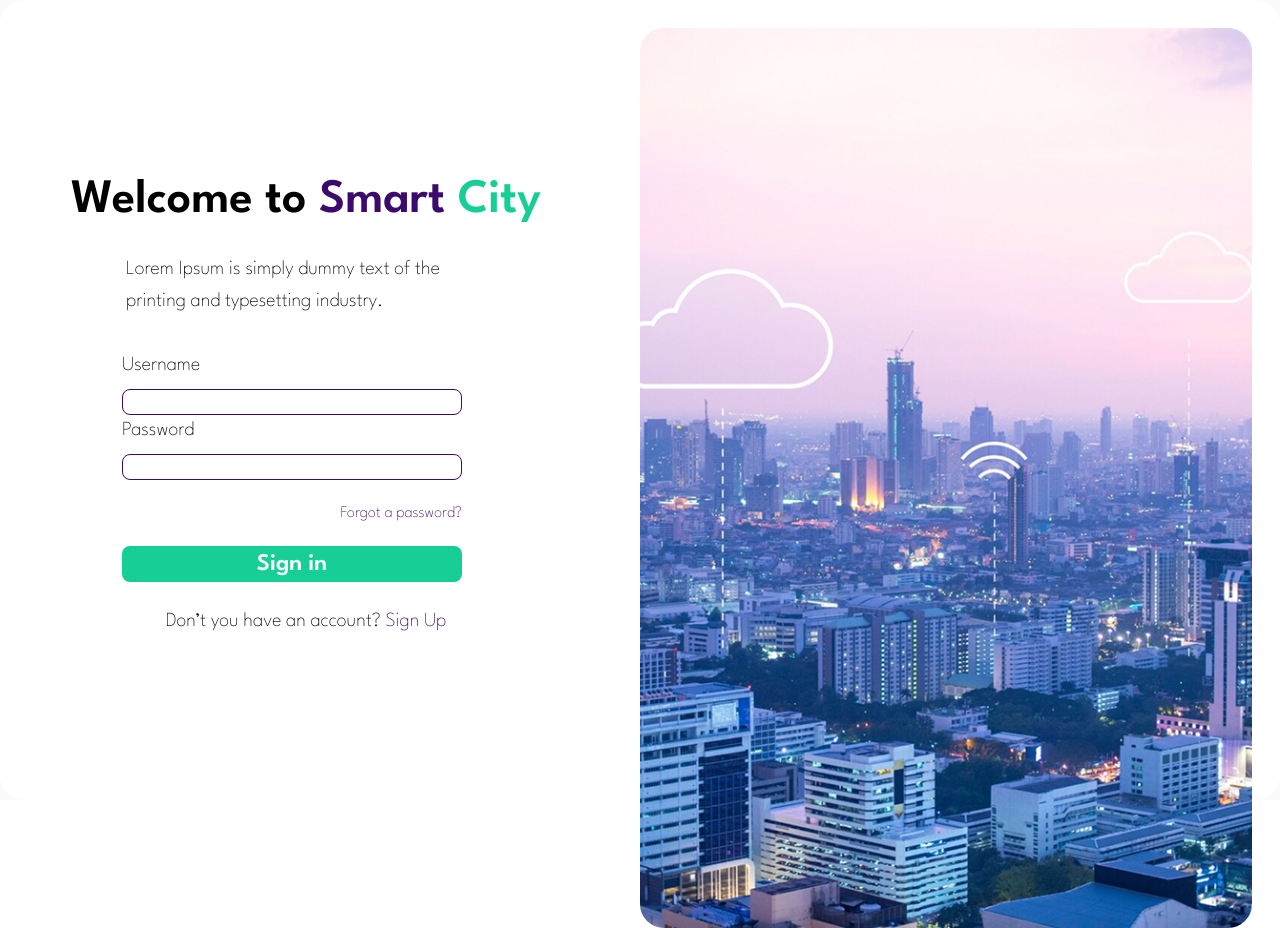
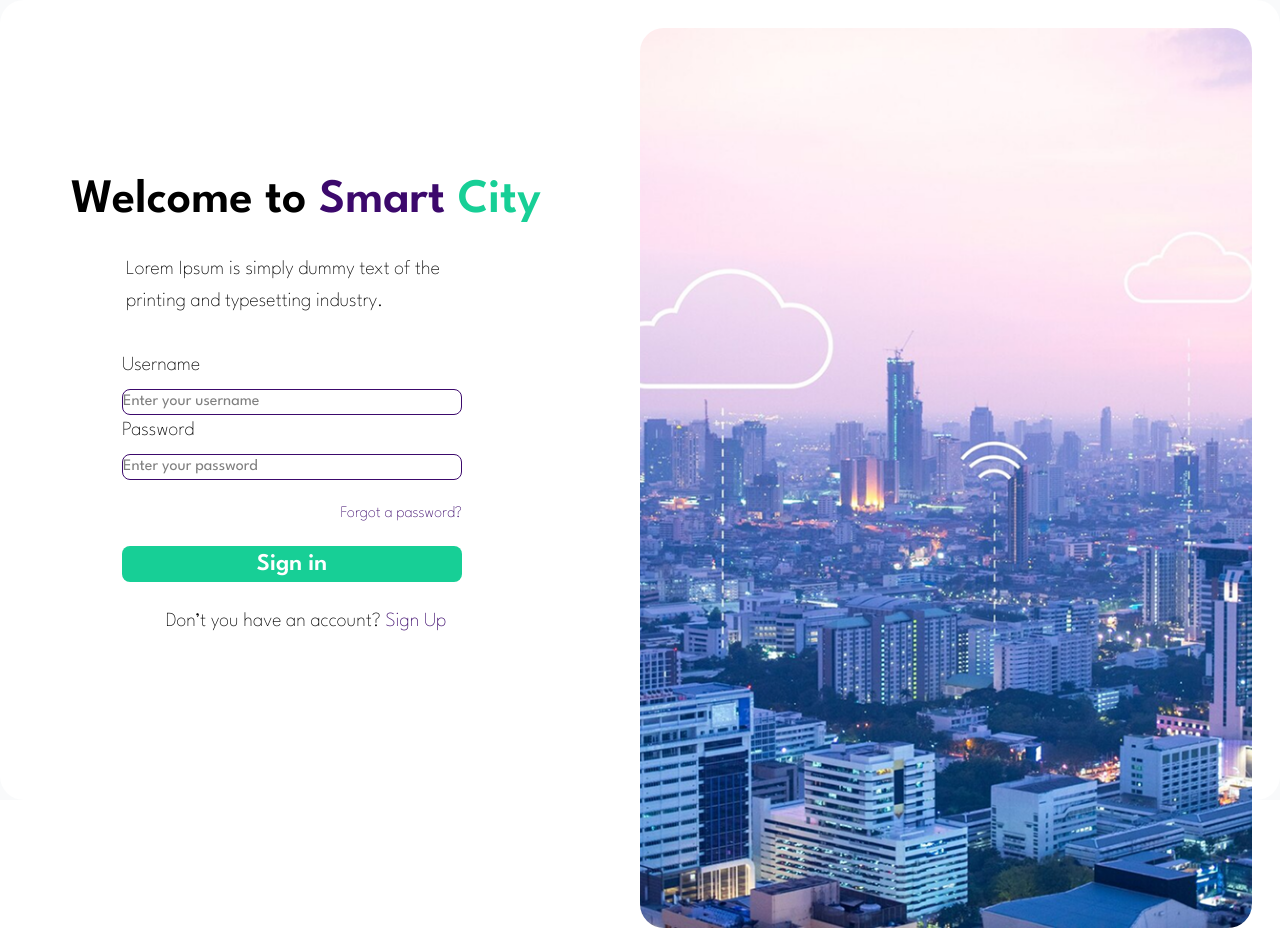
Before and after one commit to LucasBareli/Smart-City-PWFE, a React (Vite) app in the folder front/: page / in a window 1280 px wide. Built offline with nearby package versions, Linux system fonts and the light colour scheme; a web font is replaced by a local one.

Commit message:
23-05-2025

```diff
--- a/front/src/pages/SignIn.jsx
+++ b/front/src/pages/SignIn.jsx
@@ -59,6 +59,7 @@ function SignIn() {
                 id="user"
                 type="text"
                 className="w-85 !ml-10 px-4 py-3 league-regular border border-[#3C096C] rounded-lg focus:outline-none focus:ring-2 focus:ring-[#3C096C]"
+                placeholder="Enter your username"
                 value={user}
                 onChange={(e) => setUser(e.target.value)}
               />
@@ -74,10 +75,12 @@ function SignIn() {
                 id="password"
                 type="password"
                 className="w-85 !ml-10 px-4 py-3 league-regular border border-[#3C096C] rounded-lg focus:outline-none focus:ring-2 focus:ring-[#3C096C]"
+                placeholder="Enter your password"
                 value={password}
                 onChange={(e) => setPassword(e.target.value)}
               />
             </div>
+
             <div className="text-right !mt-5">
               <a
                 href="#"
--- a/front/src/pages/SignUp.jsx
+++ b/front/src/pages/SignUp.jsx
@@ -61,6 +61,7 @@ function SignUp() {
                                 type="text"
                                 value={formData.username}
                                 onChange={handleChange}
+                                placeholder="Enter your username"
                                 className="w-85 !ml-10 px-4 py-3 league-regular border border-[#3C096C] rounded-lg focus:outline-none focus:ring-2 focus:ring-[#3C096C] !mt-2"
                             />
                         </div>
@@ -73,6 +74,7 @@ function SignUp() {
                                 type="password"
                                 value={formData.password}
                                 onChange={handleChange}
+                                placeholder="Enter your password"
                                 className="w-85 !ml-10 px-4 py-3 league-regular border border-[#3C096C] rounded-lg focus:outline-none focus:ring-2 focus:ring-[#3C096C] !mt-2"
                             />
                         </div>
@@ -85,9 +87,11 @@ function SignUp() {
                                 type="password"
                                 value={formData.confirmPassword}
                                 onChange={handleChange}
+                                placeholder="Confirm your password"
                                 className="w-85 !ml-10 px-4 py-3 league-regular border border-[#3C096C] rounded-lg focus:outline-none focus:ring-2 focus:ring-[#3C096C] !mt-2"
                             />
                         </div>
+
                         {error && <p className="text-red-500 text-center">{error}</p>}
                         <button
                             type="submit"
```
